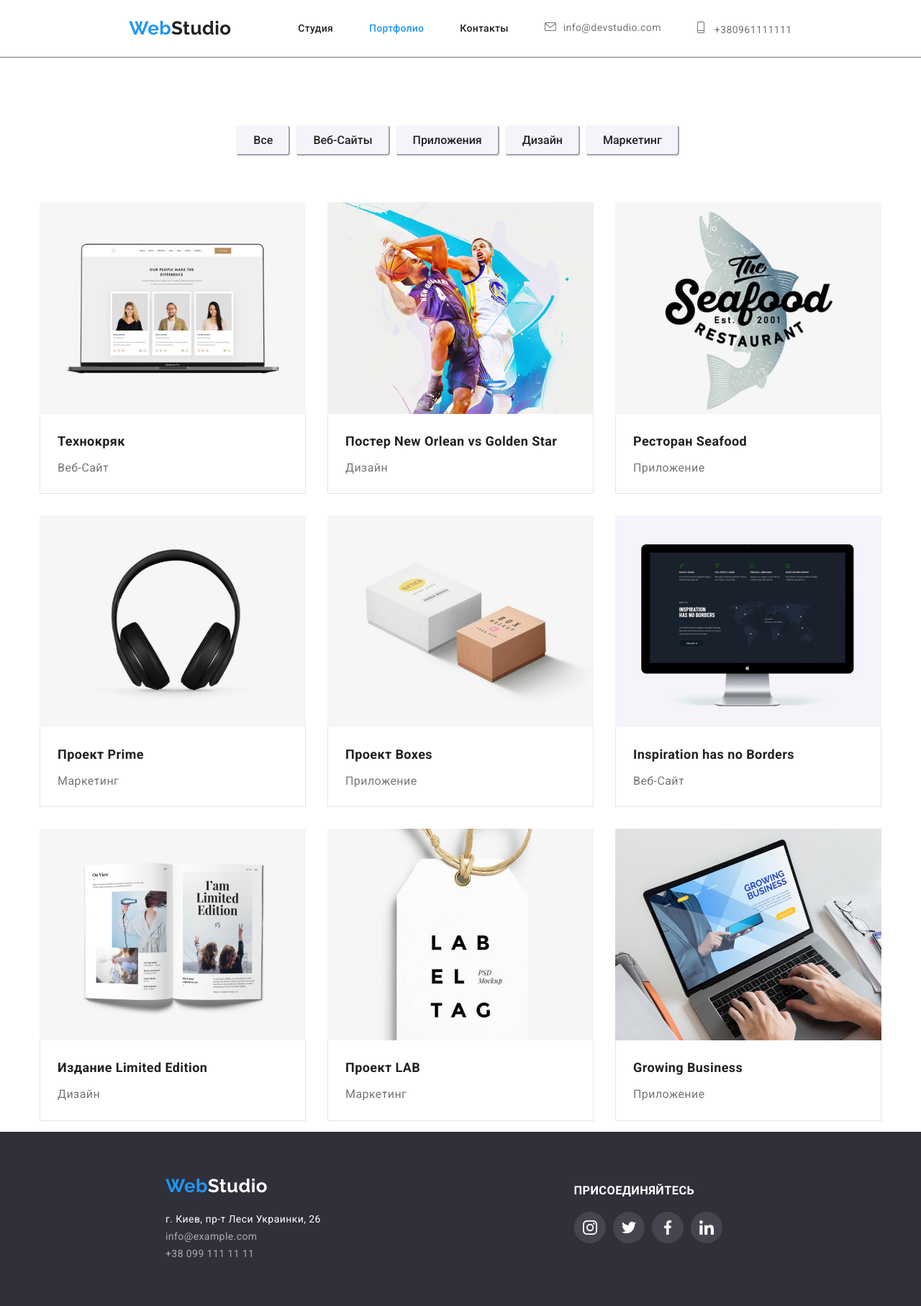
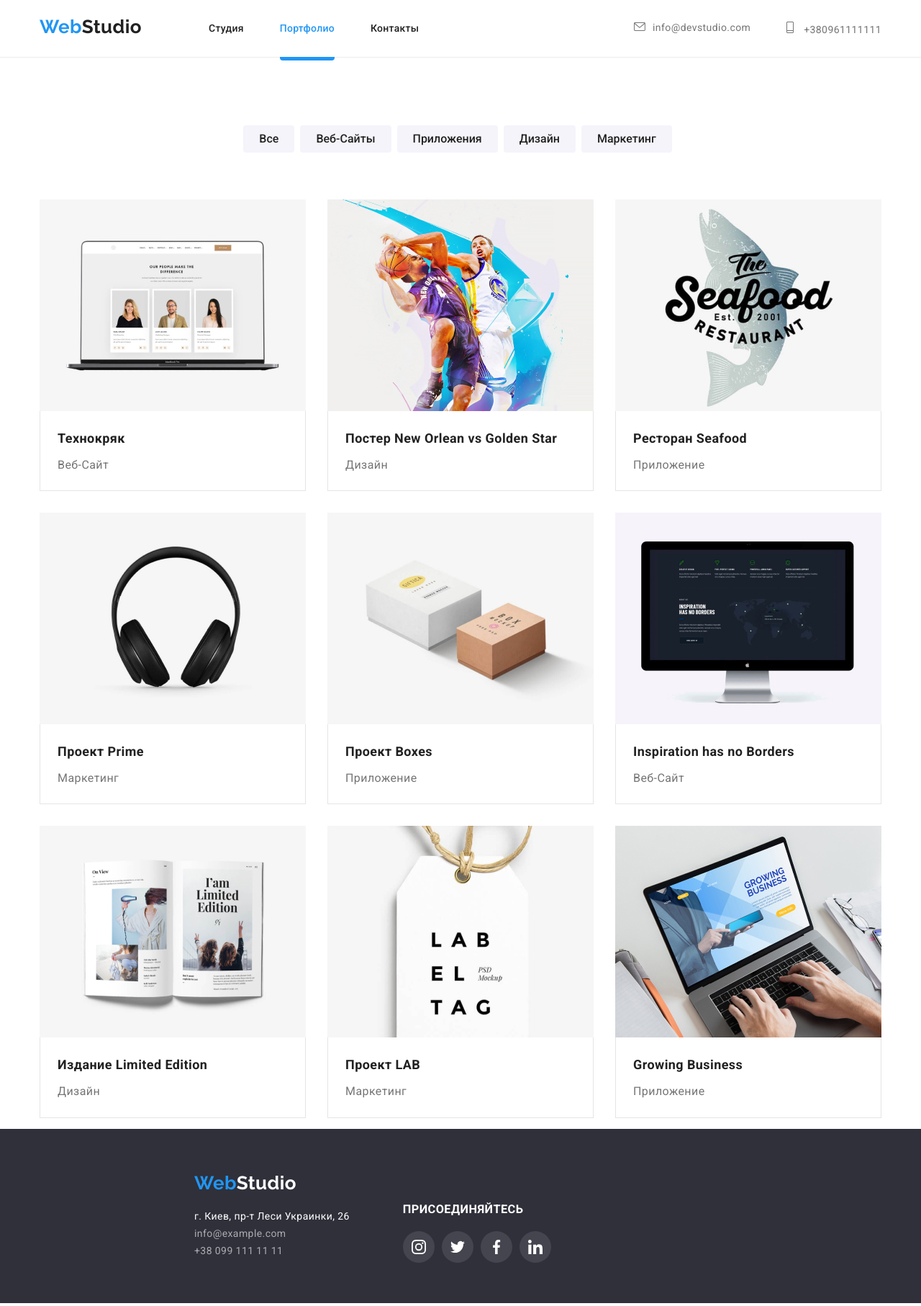
Before and after one commit to Sofi-Pysmak/goit-homework-5, a plain HTML site: page portfolio.html in a window 1280 px wide. Shown: the whole page at 72% size. Drawn offline with nearby package versions, Linux system fonts and the light colour scheme.

Commit message:
work-4-fixed

```diff
--- a/css/styles.css
+++ b/css/styles.css
@@ -16,12 +16,19 @@
 
 html {
   box-sizing: border-box;
+  height: 100%;
 }
 
 *,
 *::before,
 *::after {
   box-sizing: inherit;
+}
+
+img {
+  display: block;
+  max-width: 100%;
+  height: auto;
 }
 
 ul {
@@ -37,8 +44,7 @@ a {
 }
 
 .container {
-  margin-left: auto;
-  margin-right: auto;
+  margin: 0 auto;
   width: 1200px;
   padding-left: 15px;
   padding-right: 15px;
@@ -53,10 +59,26 @@ body {
   font-size: 14px;
   line-height: 1.2;
   letter-spacing: 0.03em;
+  display: flex;
+  flex-direction: column;
+  height: 100%;
+}
+
+.visually-hidden {
+  position: absolute;
+  width: 1px;
+  height: 1px;
+  margin: -1px;
+  border: 0;
+  padding: 0;
+  clip: rect(0 0 0 0);
+  overflow: hidden;
 }
 
 button {
   font-family: inherit;
+  border-style: none;
+  cursor: pointer;
 }
 
 /* header */
@@ -64,14 +86,14 @@ button {
 .header {
   display: flex;
   height: 80px;
-
-  justify-content: center;
-  border-bottom: 1px solid;
-  border-color: var(--light-text-color);
+  align-items: center;
+  justify-content: space-between;
+  border-bottom: 1px solid var(--header-line-color);
 }
 
 .header .logo {
   margin-right: 93px;
+  padding-top: 24px;
 
   font-family: Raleway;
   font-weight: 700;
@@ -92,13 +114,16 @@ button {
 
 .main-nav {
   display: flex;
-  align-items: center;
+  justify-content: space-between;
+  /* align-items: center; */
 }
 
 .main-nav-list {
   display: flex;
   align-items: center;
   margin-right: 50px;
+  padding-top: 30px;
+  padding-bottom: 30px;
 
   color: var(--dark-text-color);
   text-transform: capitalize;
@@ -112,6 +137,8 @@ button {
 
 .main-nav .main-nav-link.current {
   color: var(--accent-color);
+  border-bottom: 5px solid var(--accent-color);
+  border-radius: 4px;
 }
 
 .header-contacts {
@@ -131,8 +158,8 @@ button {
 
 .main-nav-link,
 .header-contacts-link {
-  padding-top: 10px;
-  padding-bottom: 10px;
+  padding-top: 32px;
+  padding-bottom: 32px;
 }
 .header-contacts-link .icon-email,
 .header-contacts-link .icon-phone {
@@ -146,7 +173,7 @@ button {
 /* Section hero */
 /* Section hero */
 
-.hero .container {
+.hero {
   padding-top: 200px;
   padding-bottom: 200px;
   text-align: center;
@@ -201,7 +228,6 @@ button {
 
   width: 270;
   height: 120;
-  border: 1px solid;
   background: var(--light-background-color);
   border-radius: 4px;
   color: var(--dark-text-color);
@@ -240,10 +266,11 @@ button {
   line-height: 1.7;
 }
 
-/* Работы  --Наша команда--*/
+/* Section work  --Наша команда--*/
 .work,
 .team {
   padding-top: 94px;
+  padding-bottom: 94px;
 }
 .team {
   padding-bottom: 94px;
@@ -362,10 +389,8 @@ button {
   color: var(--white-text-color);
   background-color: var(--accent-color);
 }
-
 /* clients */
 /* clients */
-
 .clients-block {
   display: block;
   display: flex;
@@ -400,6 +425,7 @@ button {
   justify-content: center;
   margin-left: 15px;
   margin-right: 15px;
+  margin-bottom: 94px;
 
   border: 1px solid var(--icon-gray-color);
   border-radius: 4px;
@@ -421,6 +447,11 @@ button {
 
 footer {
   display: flex;
+  justify-content: space-between;
+  align-items: baseline;
+  padding: 60px, auto;
+
+  width: 100%;
   background-color: var(--dark-background-color);
 }
 
@@ -438,6 +469,7 @@ footer {
   color: var(--white-text-color);
 }
 .footer-nav {
+  display: inline-block;
   margin-top: 60px;
   margin-bottom: 60px;
   margin-left: 215px;
@@ -460,9 +492,10 @@ footer .item {
 
 .footer-join {
   display: inline-block;
+  align-items: baseline;
   margin-left: 70px;
-  margin-top: 72px;
 }
+
 .footer-join .title {
   margin-bottom: 20px;
   font-weight: 700;
@@ -528,7 +561,7 @@ footer .item {
   color: var(--dark-text-color);
   background: var(--light-background-color);
   border-radius: 4px;
-  border-color: var(--light-background-color);
+  /* border-color: var(--light-background-color); */
   font-weight: 500;
   font-size: 16px;
   line-height: 1.6;
@@ -537,7 +570,10 @@ footer .item {
 .item:focus {
   color: var(--white-text-color);
   background-color: var(--accent-color);
+  cursor: pointer;
   border-color: var(--accent-color);
+  box-shadow: 0px 3px 1px rgba(0, 0, 0, 0.1), 0px 1px 2px rgba(0, 0, 0, 0.08),
+    0px 2px 2px rgba(0, 0, 0, 0.12);
 }
 .filter .item:not(:last-child) {
   margin-right: 8px;
@@ -587,9 +623,7 @@ footer .item {
   margin: 15px;
 }
 .projects-list .item:hover {
-  margin: -1px;
   background: #ffffff;
-  border: 1px solid #eeeeee;
   box-sizing: border-box;
   box-shadow: 0px 1px 1px rgba(248, 140, 140, 0.12),
     0px 4px 4px rgba(0, 0, 0, 0.06), 1px 4px 6px rgba(0, 0, 0, 0.16);
--- a/portfolio.html
+++ b/portfolio.html
@@ -16,6 +16,7 @@
 <body>
 <!-- <header -->
     <header class="header">
+        <div class="container">
         <nav class="main-nav">
             <a class="logo"><span class="logo-web">Web</span><span class="logo-studio">Studio</span></a>
             <ul class="main-nav-list">
@@ -43,6 +44,7 @@
             </ul>
 
         </nav>
+        </div>
     </header>
     <main class="portfolio-projects">
 <!-- filter -->
@@ -132,7 +134,8 @@
     </main>
 
 <footer class="footer">
-    <div class="footer-nav container">
+    <div class="container">
+        <div class="footer-nav">
             <a class="logo"><span class="logo-web">Web</span><span class="footer-logo-studio">Studio</span></a>
             <address>
                 <ul class="contacts">
@@ -143,7 +146,7 @@
             </address>
         </div>
 
-    <div class="footer-join container">
+        <div class="footer-join">
             <h3 class="title">Присоединяйтесь</h3>
             <ul class="footer-social">
                 <li class="link">
@@ -176,6 +179,7 @@
                 </li>
             </ul>
         </div>
+    </div>
 </footer>
 </body>
 </html>
```
Also changed, not shown: index.html (+10 -17 lines). Lines whose indentation alone changed are shown as unchanged.
